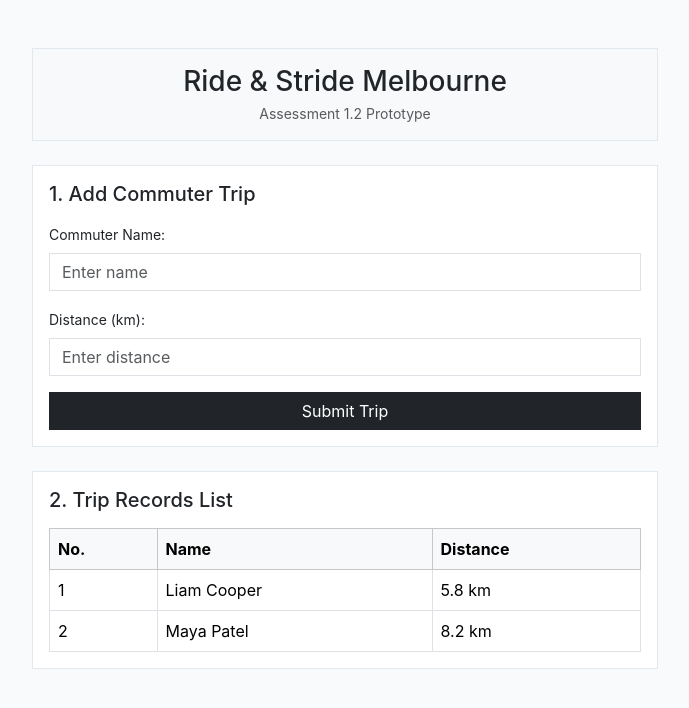
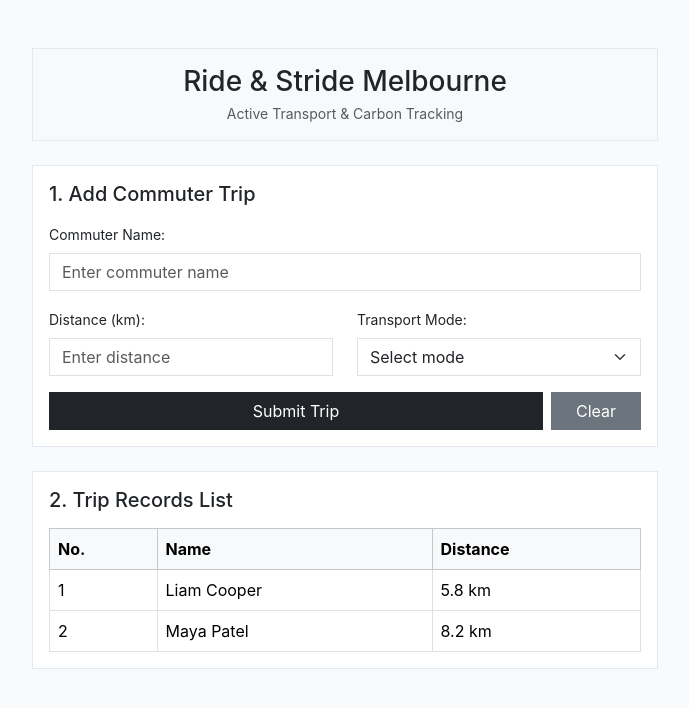
Before and after one commit to ShiinsMashiro/FIT5032, a Vue app in the folder A1/: page / in a window 1280 px wide. Shown: the top 708 px of the page, without its empty margins (295-984 px from the left). Built offline with nearby package versions, Linux system fonts and the light colour scheme.

Commit message:
feat(form): add transport mode select dropdown and clear form functionality

```diff
--- a/A1/src/App.vue
+++ b/A1/src/App.vue
@@ -3,11 +3,11 @@
     <!-- Simple Title -->
     <div class="p-3 mb-4 bg-light border text-center">
       <h3 class="text-dark mb-1">Ride & Stride Melbourne</h3>
-      <p class="text-muted mb-0 small">Assessment 1.2 Prototype</p>
+      <p class="text-muted mb-0 small">Active Transport & Carbon Tracking</p>
     </div>
 
     <!-- Part 1: Input Form (BR B.1 Validation) -->
-    <div class="card p-3 mb-4 border">
+    <div class="card p-3 mb-4 border bg-white">
       <h5 class="mb-3">1. Add Commuter Trip</h5>
 
       <!-- Error Message -->
@@ -19,31 +19,49 @@
         <div class="mb-3">
           <label class="form-label small">Commuter Name:</label>
           <input
-            v-model="commuterName"
+            v-model="formData.name"
             type="text"
             class="form-control"
-            placeholder="Enter name"
+            placeholder="Enter commuter name"
           />
         </div>
 
-        <div class="mb-3">
+        <div class="row mb-3">
+          <div class="col-md-6">
             <label class="form-label small">Distance (km):</label>
             <input
-            v-model="tripDistance"
+              v-model="formData.distance"
               type="number"
+              step="any"
               class="form-control"
               placeholder="Enter distance"
             />
           </div>
 
-        <button type="submit" class="btn btn-dark w-100">
+          <div class="col-md-6">
+            <label class="form-label small">Transport Mode:</label>
+            <select v-model="formData.mode" class="form-select">
+              <option value="">Select mode</option>
+              <option value="Walking">Walking</option>
+              <option value="Cycling">Cycling</option>
+              <option value="Public Transport">Public Transport</option>
+            </select>
+          </div>
+        </div>
+
+        <div class="d-flex gap-2">
+          <button type="submit" class="btn btn-dark flex-grow-1">
             Submit Trip
           </button>
+          <button type="button" class="btn btn-secondary px-4" @click="clearForm">
+            Clear
+          </button>
+        </div>
       </form>
     </div>
 
     <!-- Part 2: Data Table (BR B.2 Dynamic Data) -->
-    <div class="card p-3 border">
+    <div class="card p-3 border bg-white">
       <h5 class="mb-3">2. Trip Records List</h5>
 
       <table class="table table-bordered mb-0">
@@ -69,9 +87,13 @@
 <script setup>
 import { ref } from 'vue'
 
-// Form input variables
-const commuterName = ref('')
-const tripDistance = ref('')
+// Form state
+const formData = ref({
+  name: '',
+  distance: '',
+  mode: ''
+})
+
 const errorMsg = ref('')
 
 // List of trips
@@ -82,30 +104,39 @@ const tripList = ref([
 
 // Function to add a new trip
 function addTrip() {
-  // Check if name is empty
-  if (commuterName.value === '') {
-    errorMsg.value = 'Please enter a name.'
+  if (!formData.value.name.trim()) {
+    errorMsg.value = 'Please enter a commuter name.'
     return
   }
 
-  // Check if distance is valid and positive
-  if (tripDistance.value <= 0) {
+  if (!formData.value.distance || Number(formData.value.distance) <= 0) {
     errorMsg.value = 'Distance must be greater than 0.'
     return
   }
 
-  // Clear error message
+  if (!formData.value.mode) {
+    errorMsg.value = 'Please select a transport mode.'
+    return
+  }
+
   errorMsg.value = ''
 
-  // Add the new item into the list
   tripList.value.push({
-    name: commuterName.value,
-    distance: tripDistance.value
+    name: formData.value.name,
+    distance: Number(formData.value.distance)
   })
 
+  clearForm()
+}
+
 // Clear form inputs
-  commuterName.value = ''
-  tripDistance.value = ''
+function clearForm() {
+  formData.value = {
+    name: '',
+    distance: '',
+    mode: ''
+  }
+  errorMsg.value = ''
 }
 </script>
 
```
Lines whose indentation alone changed are shown as unchanged.
